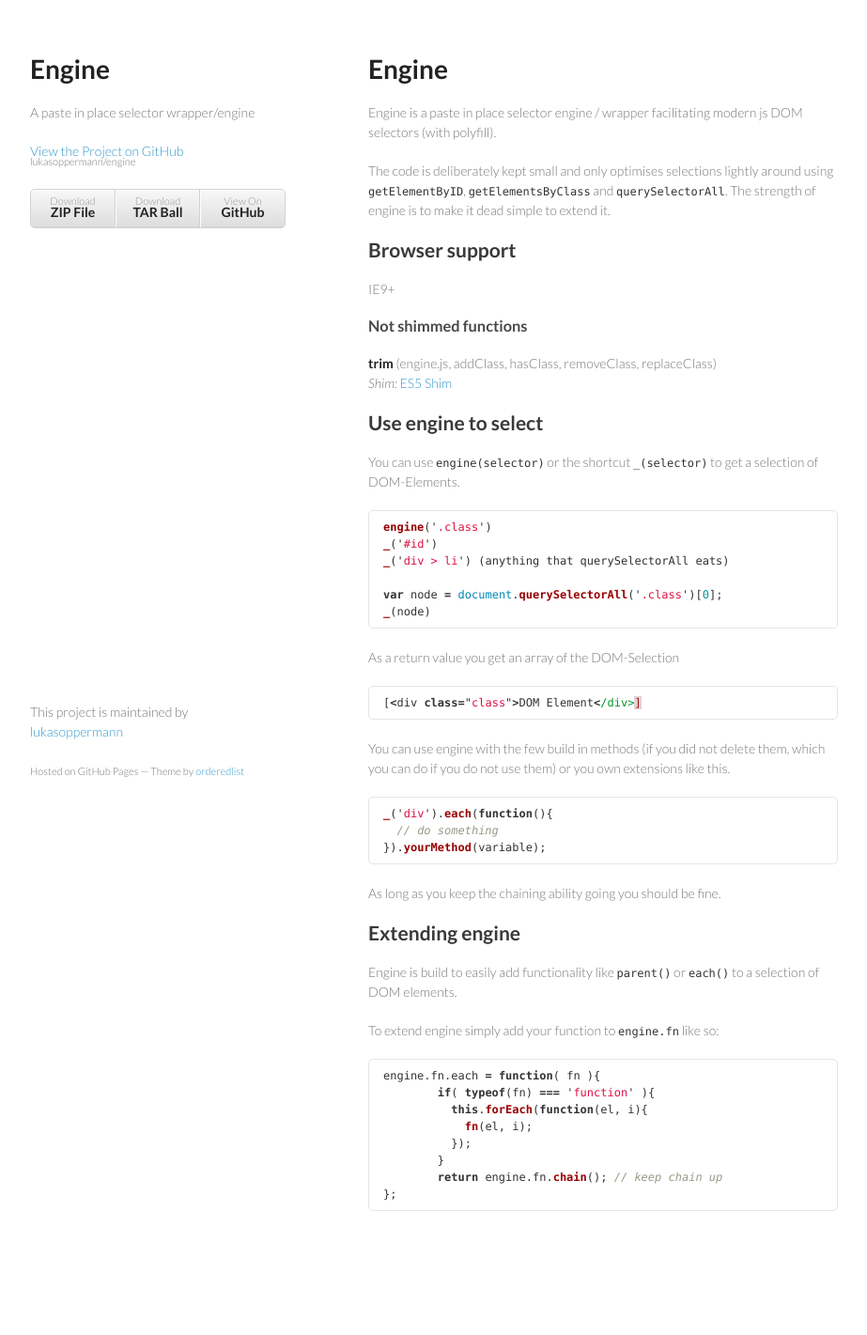
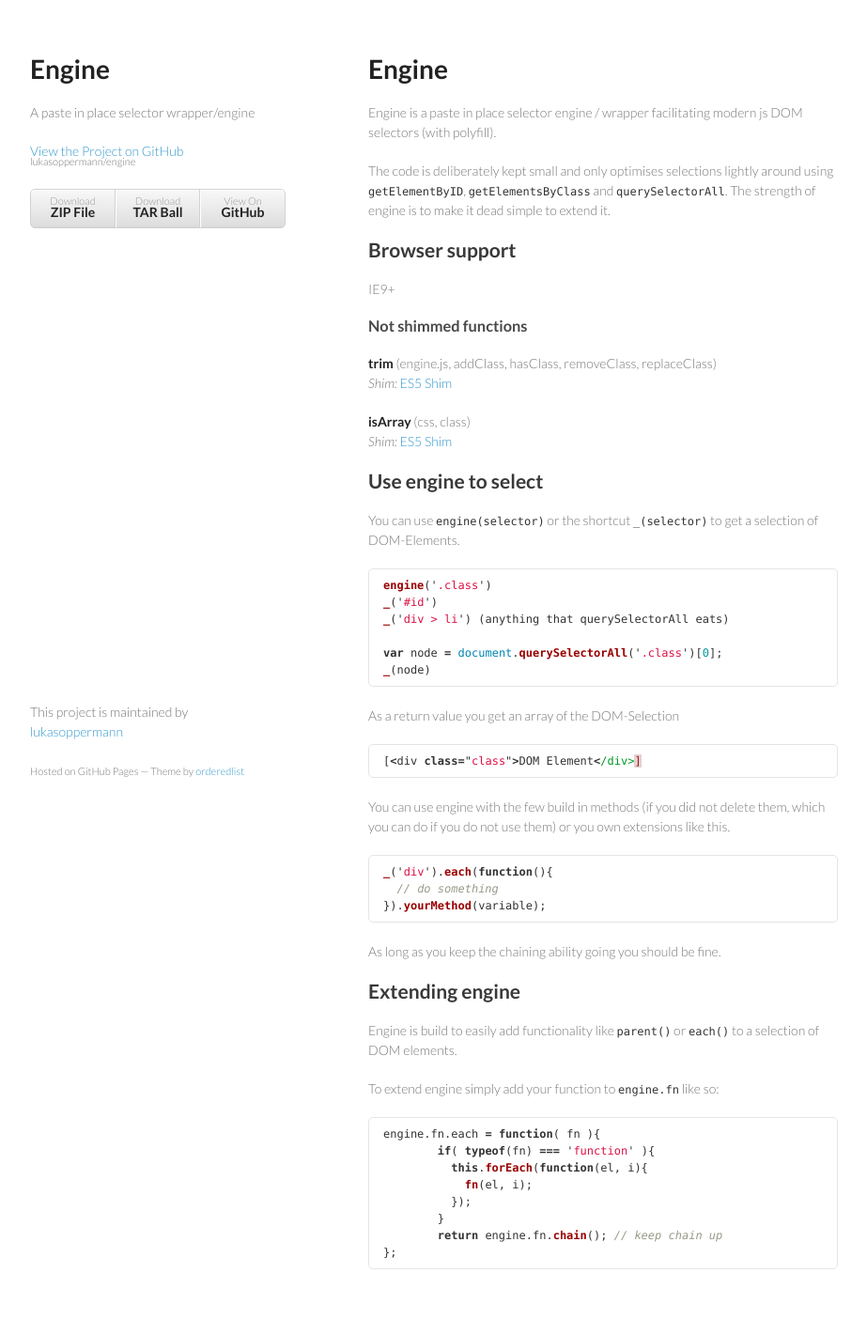
Before and after one commit to lukasoppermann/engine, a Jekyll site: the page built from index.md, in a window 1280 px wide. Shown: the whole page at 94% size, without its empty margins (178-1101 px from the left). Built offline with Jekyll 4.4.1, drawn with Linux system fonts in a browser that asks for light colours; nearby versions of some CDN libraries; Markdown is read by kramdown in place of the engine named in the settings; before the commit the page ends 1359 px from its top, so only the background shows below that.

Commit message:
Sync readme file in master branch to index.md in gh-pages

```diff
--- a/index.md
+++ b/index.md
@@ -13,6 +13,9 @@ IE9+
 
 ### Not shimmed functions
 **trim** (engine.js, addClass, hasClass, removeClass, replaceClass)
+*Shim:* [ES5 Shim](https://github.com/es-shims/es5-shim)
+
+**isArray** (css, class)
 *Shim:* [ES5 Shim](https://github.com/es-shims/es5-shim)
 
 ## Use engine to select
```
